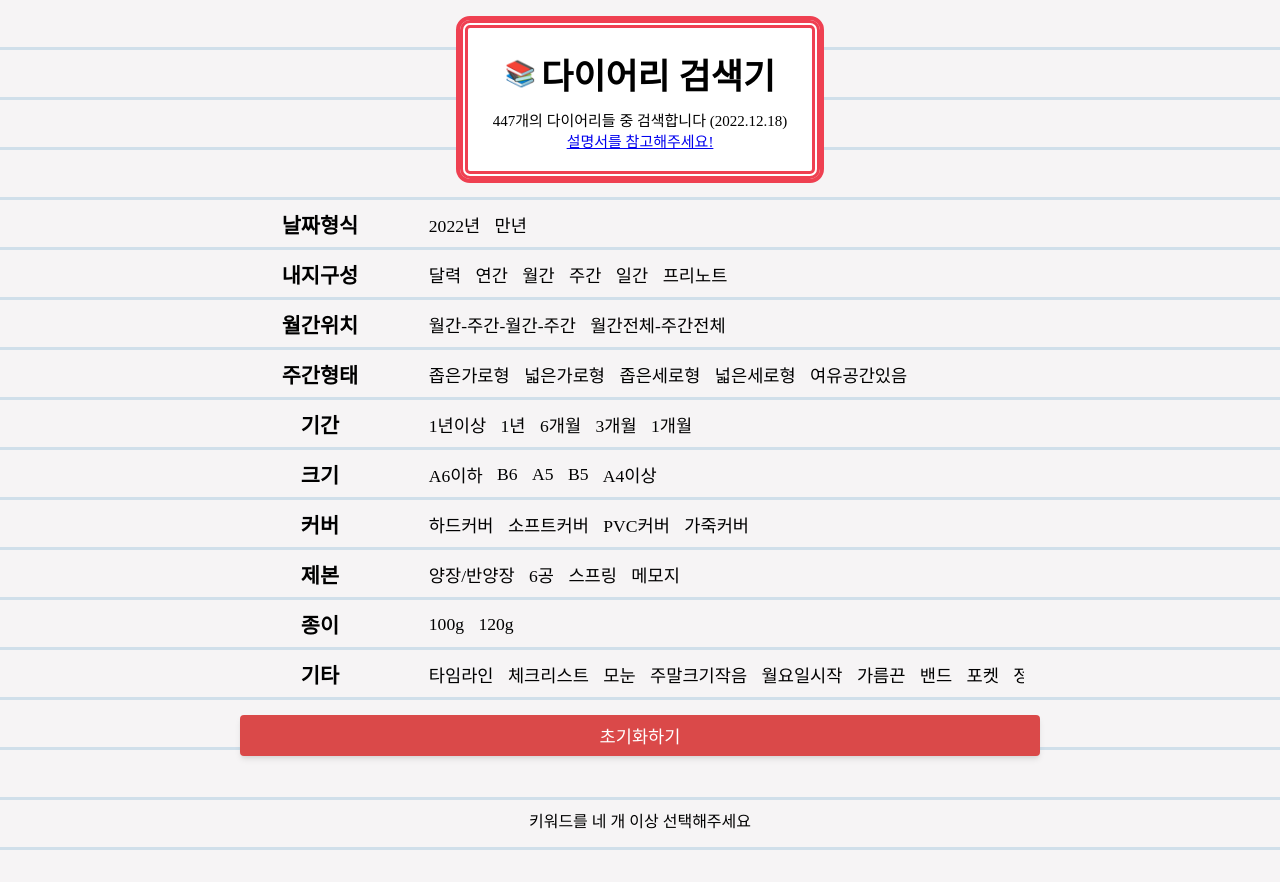
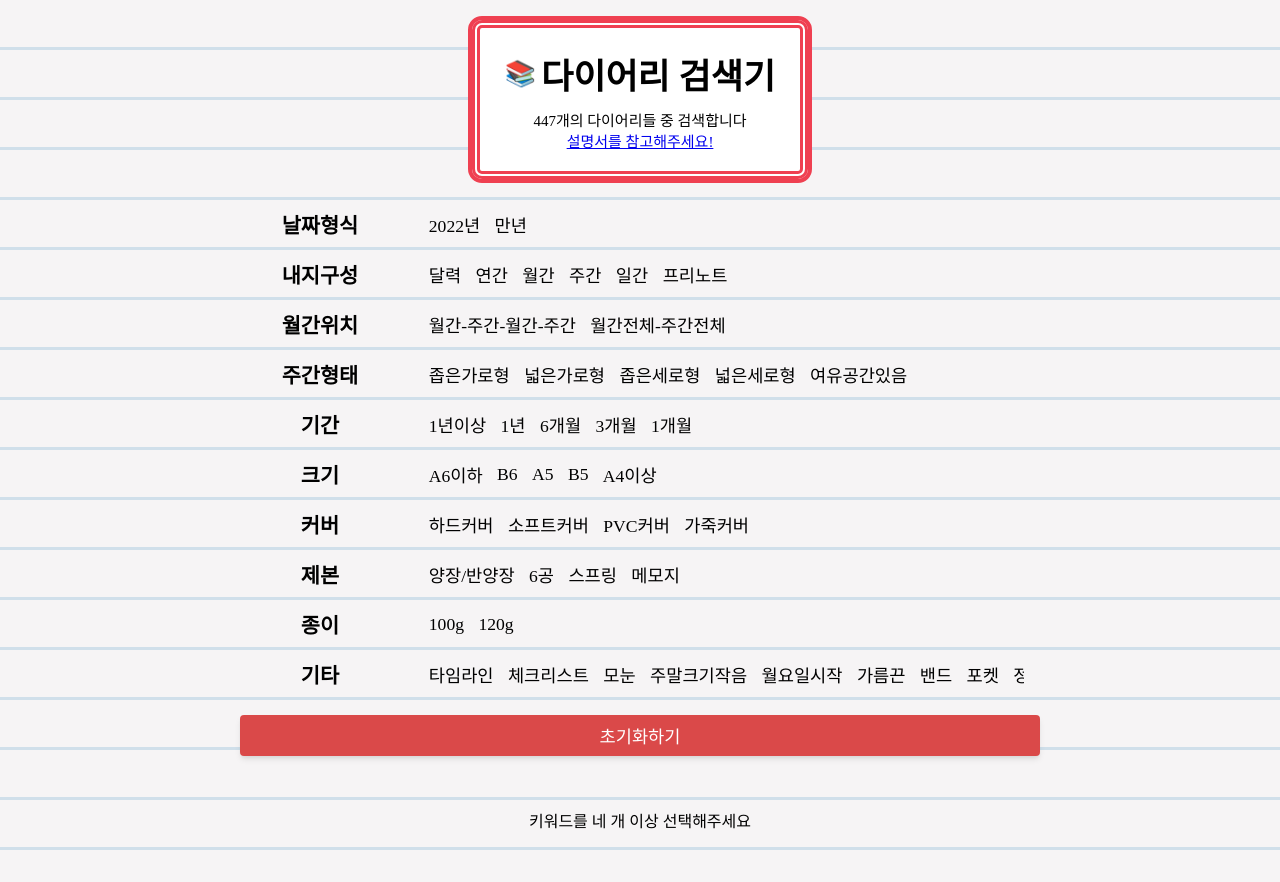
Before and after one commit to purple402/diarySearch, a React (Create React App) app: page / in a window 1280 px wide. Built offline with nearby package versions, Linux system fonts and the light colour scheme; a web font is replaced by a local one.

Commit message:
Update description of site

```diff
--- a/public/index.html
+++ b/public/index.html
@@ -7,7 +7,7 @@
     <meta name="theme-color" content="#000000" />
     <meta
       name="description"
-      content="Web site created using create-react-app"
+      content="Site for searching diary"
     />
     <link rel="apple-touch-icon" href="./apple-touch-icon.png" />
     <!--
--- a/src/App.js
+++ b/src/App.js
@@ -90,7 +90,7 @@ function App() {
         <span id="emoji">📚</span>
         <span id="appTitle">다이어리 검색기</span>
       </div>
-      <span className="info">{length}개의 다이어리들 중 검색합니다 (2022.12.18)</span>
+      <span className="info">{length}개의 다이어리들 중 검색합니다</span>
       <a
         class="info"
         href="https://joy-lee.notion.site/b4d709f83ebe436d84599e3e99d8fbab"
```
